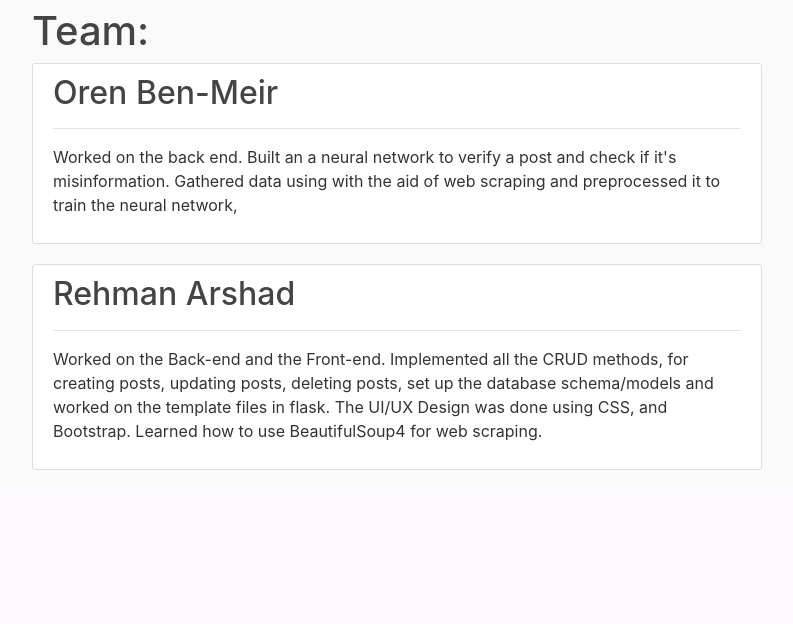
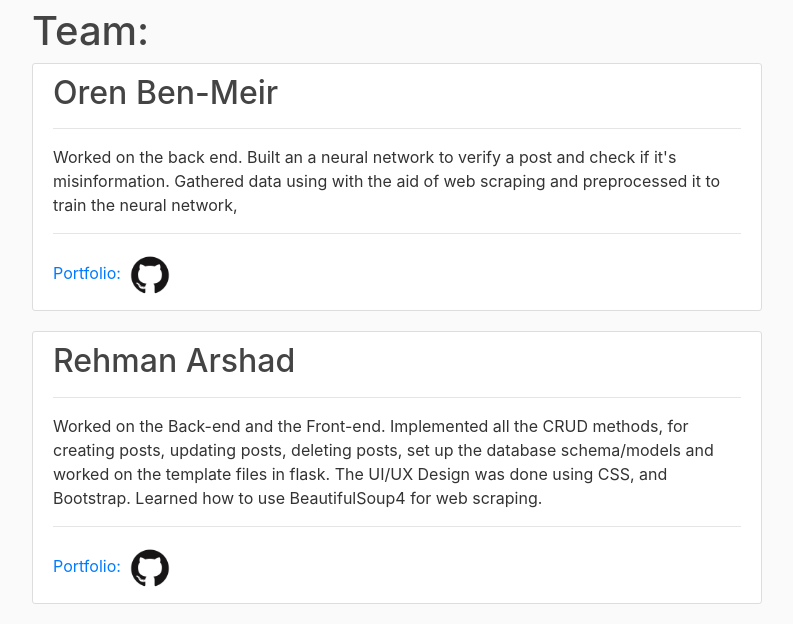
Before and after one commit to rehman000/QChat, a Flask app: page /about in a window 1280 px wide. Shown: the part 425-1049 px from the top of the page, without its empty margins (53-846 px from the left). Before the commit the page ends 895 px from the top, so only its background shows below. Run offline with Flask 2, Linux system fonts and the light colour scheme; some libraries are stand-ins or nearby versions.

Commit message:
added github profiles and portfolio's to about us page!

```diff
--- a/QChat/app/templates/about.html
+++ b/QChat/app/templates/about.html
@@ -14,11 +14,17 @@
         <h2>Oren Ben-Meir</h2>
         <hr>
         <p>Worked on the back end. Built an a neural network to verify a post and check if it's misinformation. Gathered data using with the aid of web scraping and preprocessed it to train the neural network,</p>
+        <hr>
+        <a href="https://orenben-meir.github.io/">Portfolio:</a>
+        <a href="https://github.com/OrenBen-Meir"><img class="img-fluid" width="50" height="50" src="{{url_for('static', filename='GitHub.png' )}}"></a>
     </div>
     <div class="content-section">
         <h2>Rehman Arshad</h2>
         <hr>
         <p>Worked on the Back-end and the Front-end. Implemented all the CRUD methods, for creating posts, updating posts, deleting posts, set up the database schema/models and worked on the template files in flask. The UI/UX Design was done using CSS, and Bootstrap. Learned how to use BeautifulSoup4 for web scraping.</p>
+        <hr>
+        <a href="https://rehman000.github.io/">Portfolio:</a>
+        <a href="https://github.com/rehman000"><img class="img-fluid" width="50" height="50" src="{{url_for('static', filename='GitHub.png' )}}"></a>
     </div>
 
     {% endblock content %}
```
Also changed, not shown: QChat/app/static/GitHub.png (added).
